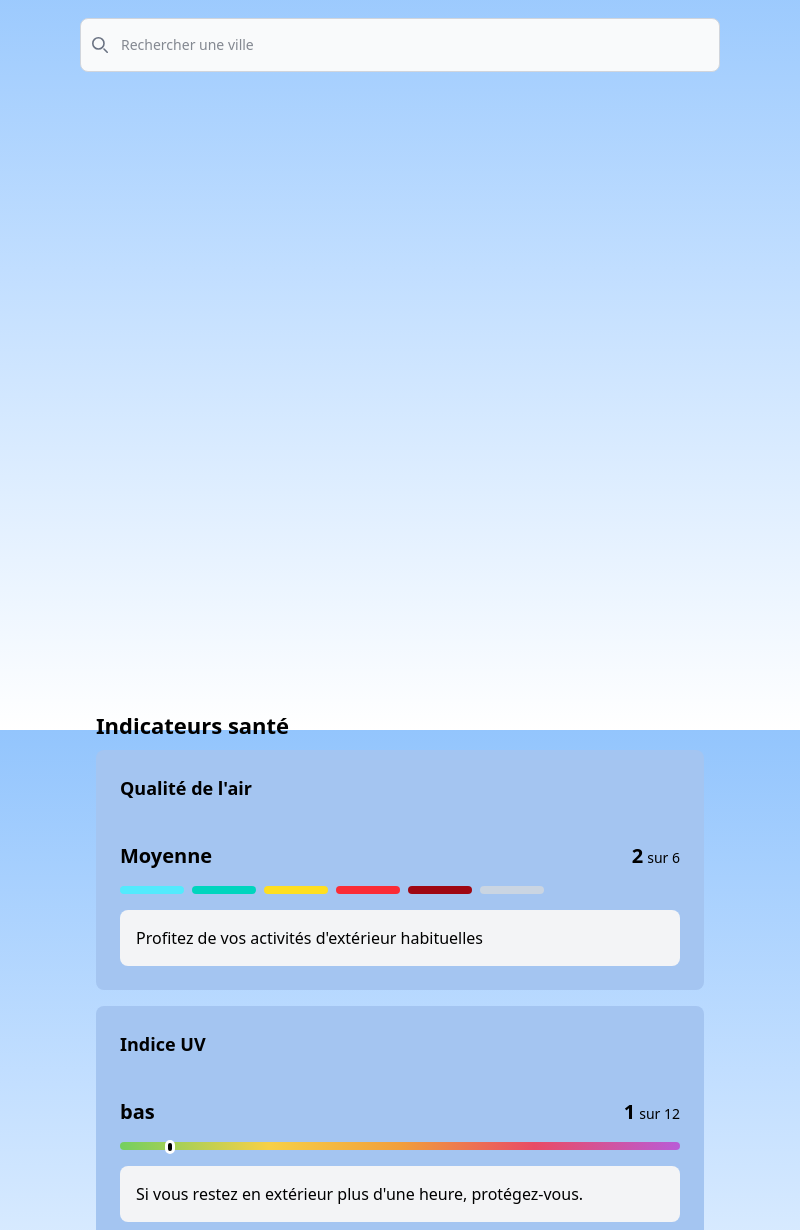
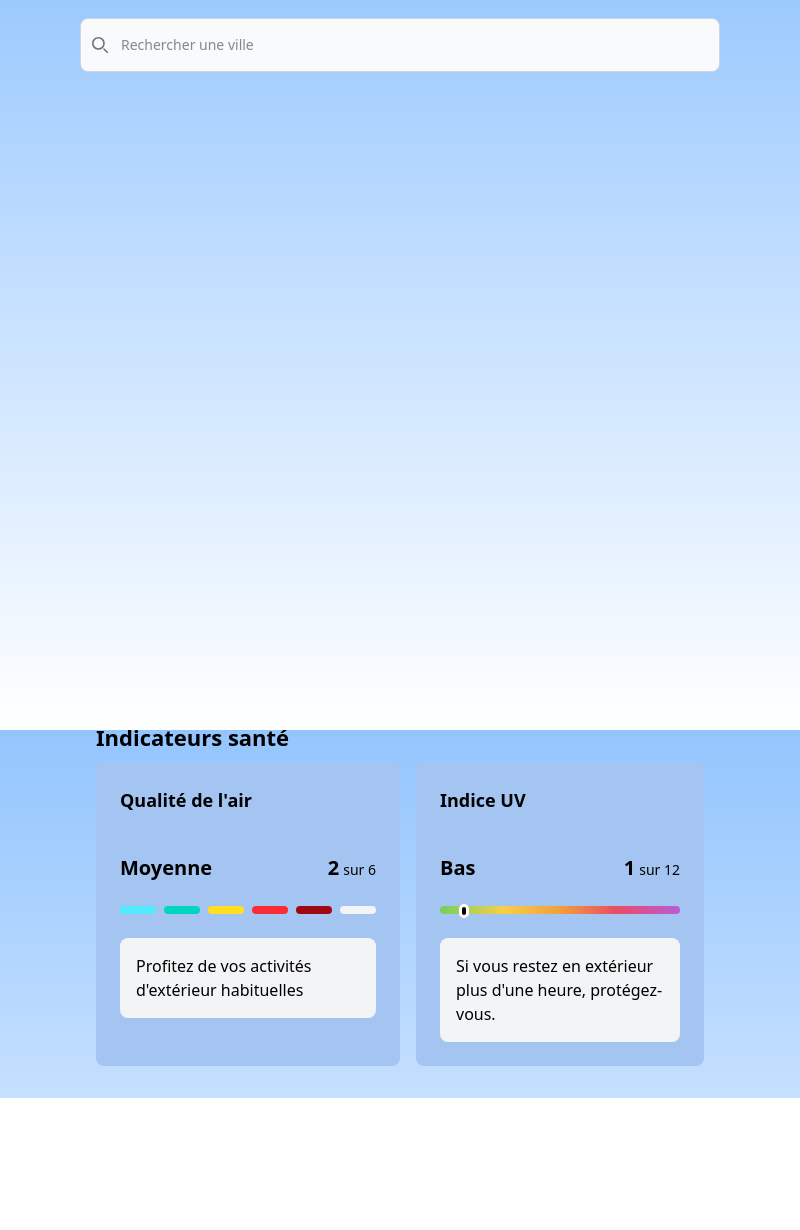
Before and after one commit to Dylan-Ay/App-meteo, an Electron app: page renderer/index.html in a window 800 px wide. Shown: the part 70-1300 px from the top of the page. After the commit the page ends 1168 px from the top, so only its background shows below. Drawn offline with nearby package versions, Linux system fonts and the light colour scheme; files that its build step writes are made by us from their sources.

Commit message:
Update du rendu des composants indicateurs de santé dans l'index + ajout d'un getter et setter type pour conditionner le rendu selon le type du composant crée

```diff
--- a/renderer/components/HealthIndicatorCard.js
+++ b/renderer/components/HealthIndicatorCard.js
@@ -17,6 +17,15 @@ class HealthIndicatorCard extends HTMLElement {
         this.render();
     }
 
+    set type(value) {
+        this._type = value;
+        this.render();
+    }
+
+    get type() {
+    return this._type;
+    }
+
     render() {
         if (!this.#data) {
             this.innerHTML = `<p>Pas de données</p>`;
@@ -24,11 +33,14 @@ class HealthIndicatorCard extends HTMLElement {
             return;
         }
 
+        const isAirQuality = this._type?.isAirQuality ?? false;
         const data = this.#data;
 
         this.innerHTML = `
+            ${isAirQuality ? 'Air quality' : 'UV'}
+        `;
 
-        `;
+        // Lors de la création du composant : card.type = { isAirQuality: true };
     }
 }
 // Définition du nom du composant
--- a/renderer/index.html
+++ b/renderer/index.html
@@ -71,19 +71,19 @@
       </section>
       <section>
          <!-- Météo des prochains jours -->
-         <div id="daily-forecast-container" class="pb-5 px-4 mx-auto md:w-4/5">
+         <div id="daily-forecast-container" class="pb-8 px-4 mx-auto md:w-4/5">
             <ul id="daily-forecast-items" class="container mx-auto flex justify-between gap-3 overflow-auto">
 
             </ul>
          </div>
       </section>
-      <section class="pb-5 px-4 mx-auto md:w-4/5">
+      <section class="pb-8 px-4 mx-auto md:w-4/5">
          <h2 class="text-[22px] font-semibold mb-2">Indicateurs santé</h2>
-         <div id="health-indicators-container" class="flex flex-wrap gap-4">
+         <div id="health-indicators-container" class="flex max-md:flex-col gap-4">
             <!-- Qualité de l'air -->
-            <div class="flex flex-col gap-10 p-6 bg-[#a4c5f1] dark:bg-gray-800 dark:text-[#f3f3f3] lg:w-96 w-full rounded-lg">
+            <div class="flex flex-col gap-10 p-6 bg-[#a4c5f1] dark:bg-gray-800 dark:text-[#f3f3f3] rounded-lg w-1/2 max-md:w-full">
                <h3 class="text-lg font-semibold">Qualité de l'air</h3>
-               <div class="flex flex-col gap-4">
+               <div class="flex flex-col gap-6">
                   <div class="flex justify-between">
                      <span class="font-semibold text-xl">Moyenne</span>
                      <div class="flex items-baseline gap-1">
@@ -97,18 +97,18 @@
                      <div class="w-16 bg-yellow-300 rounded-xl h-2"></div>
                      <div class="w-16 bg-red-500 rounded-xl h-2"></div>
                      <div class="w-16 bg-red-800 rounded-xl h-2"></div>
-                     <div class="w-16 bg-slate-300 rounded-xl h-2"></div>
+                     <div class="w-16 bg-gray-100 rounded-xl h-2"></div>
                   </div>
                   <p class="p-4 bg-gray-100 text-black rounded-lg">Profitez de vos activités d'extérieur habituelles</p>
                </div>
             </div>
 
             <!-- UV -->
-            <div class="flex flex-col gap-10 p-6 bg-[#a4c5f1] dark:bg-gray-800 dark:text-[#f3f3f3] lg:w-96 rounded-lg w-full">
+            <div class="flex flex-col gap-10 p-6 bg-[#a4c5f1] dark:bg-gray-800 dark:text-[#f3f3f3] rounded-lg w-1/2 max-md:w-full">
                <h3 class="text-lg font-semibold">Indice UV</h3>
-               <div class="flex flex-col gap-4">
+               <div class="flex flex-col gap-6">
                   <div class="flex justify-between">
-                     <span class="font-semibold text-xl">bas</span>
+                     <span class="font-semibold text-xl">Bas</span>
                      <div class="flex items-baseline gap-1">
                         <span class="text-xl font-semibold">1</span>
                         <span class="text-sm">sur 12</span>
```
